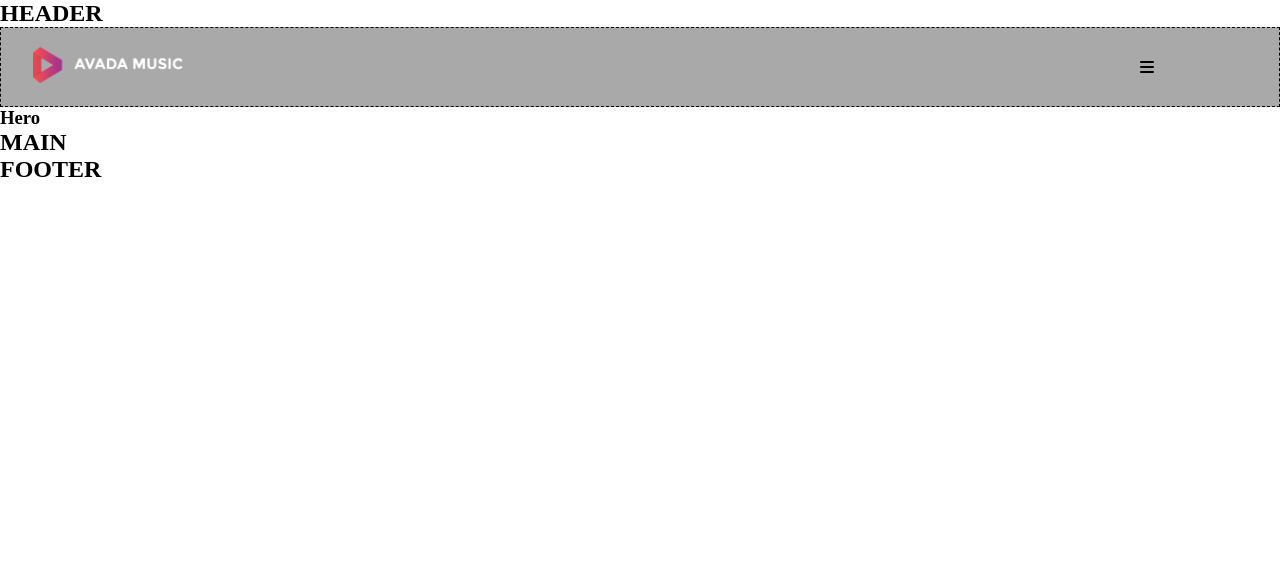
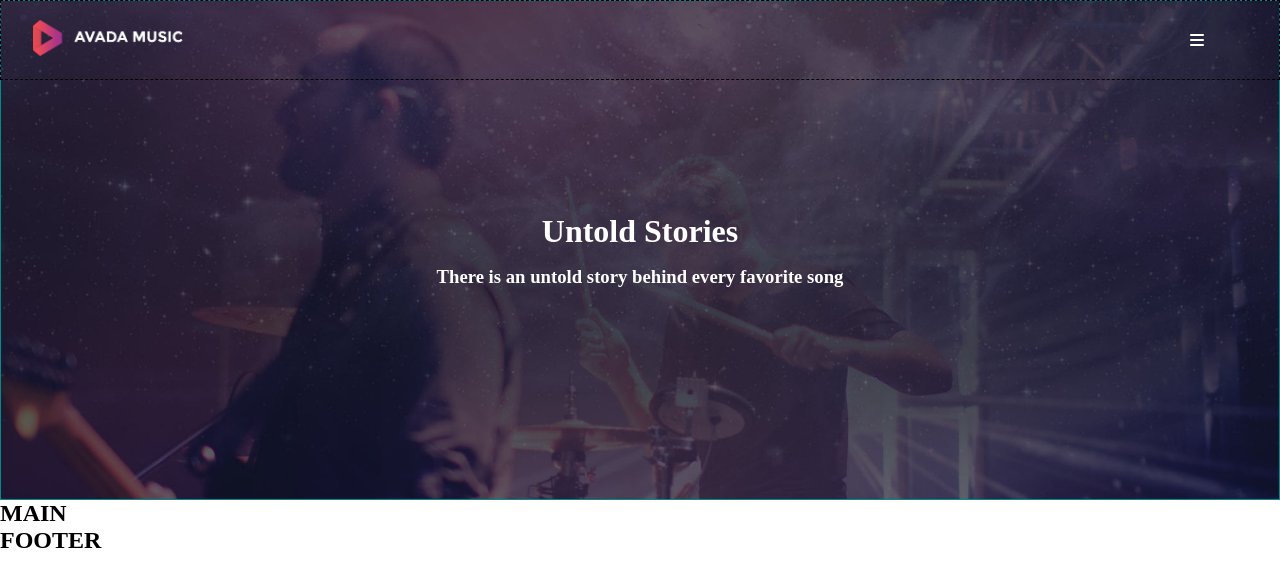
Before and after one commit to DanieleCascio-dev/proj-html-vuejs, a Vue app: page / in a window 1280 px wide. Shown: the top 586 px of the page. Built offline with nearby package versions, Linux system fonts and the light colour scheme.

Commit message:
add: header layout

```diff
--- a/src/components/AppHeader.vue
+++ b/src/components/AppHeader.vue
@@ -5,17 +5,33 @@ export default { components: { AppNav } };
 </script>
 
 <template>
-  <h2>HEADER</h2>
-
   <!-- Nav -->
-  <AppNav />
+  <AppNav :navPosition="fixed" />
   <!-- /Nav -->
 
   <!-- Hero -->
-  <h3>Hero</h3>
+  <div class="hero">
+    <h1>Untold Stories</h1>
+    <h3>There is an untold story behind every favorite song</h3>
+  </div>
   <!-- /Hero -->
 </template>
 
 <style scoped lang="scss">
 @use "../style/partials/variables" as *;
+@use "../style/partials/mixin" as *;
+
+.hero {
+  /* debug */
+  min-height: 500px;
+  border: 1px solid darkcyan;
+
+  @include flex(column, center, center);
+  gap: 1rem;
+  background-image: url(../assets/img/home_slider.jpg);
+  background-position: center;
+  background-size: cover;
+
+  color: white;
+}
 </style>
--- a/src/components/AppNav.vue
+++ b/src/components/AppNav.vue
@@ -1,5 +1,8 @@
 <script>
 export default {
+  props: {
+    navPosition: String,
+  },
   data() {
     return {
       displayMenu: false,
@@ -14,7 +17,7 @@ export default {
 </script>
 
 <template>
-  <nav>
+  <nav :class="{ fixed: navPosition === fixed }">
     <div class="logo">
       <img src="../assets/img/avada-music-logo.png" alt="" />
     </div>
@@ -36,7 +39,12 @@ export default {
 nav {
   /* DEBUG */
   border: 1px dashed black;
-  background-color: darkgray;
+  background-color: transparent;
+  &.fixed {
+    position: fixed;
+    top: 0;
+    left: 0;
+  }
 
   height: 80px;
   width: 100%;
@@ -48,9 +56,10 @@ nav {
   }
 
   .nav-menu {
-    width: 200px;
+    width: 100px;
     @include flex(row, center, center);
     cursor: pointer;
+    color: white;
 
     .nav-links {
       @include flex(row, center, center);
```
